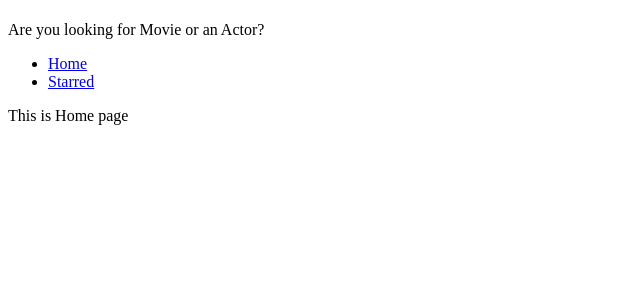
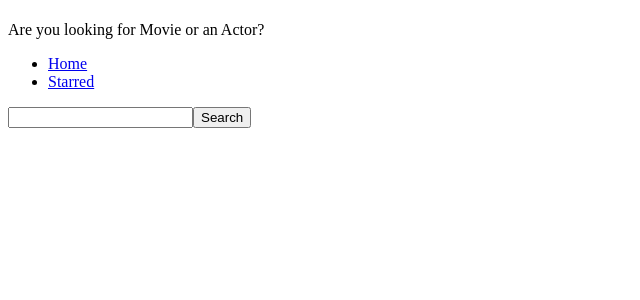
Before and after one commit to 221910313003/box-office, a React (Create React App) app: page / in a window 1280 px wide. Shown: the top 300 px of the page, without its empty margins (0-640 px from the left). Built offline with nearby package versions, Linux system fonts and the light colour scheme.

Commit message:
created input and fetch results from tv maze api

```diff
--- a/src/pages/Home.js
+++ b/src/pages/Home.js
@@ -1,6 +1,39 @@
-import React from 'react';
+import React, { useState } from 'react';
 import MainPageLayout from '../components/MainPageLayout';
 
 export const Home = () => {
-  return <MainPageLayout>This is Home page</MainPageLayout>;
+  const [input, setinput] = useState('');
+
+  const onSearch = () => {
+    // https://api.tvmaze.com/search/shows?q=men
+    fetch(`https://api.tvmaze.com/search/shows?q=${input}`)
+      .then(r => r.json())
+      .then(result => {
+        console.log(result);
+      });
+  };
+
+  const onINputChange = ev => {
+    setinput(ev.target.value);
+  };
+
+  const onKeyDown = ev => {
+    if (ev.keyCode === 13) {
+      onSearch();
+    }
+  };
+
+  return (
+    <MainPageLayout>
+      <input
+        type="text"
+        onChange={onINputChange}
+        onKeyDown={onKeyDown}
+        value={input}
+      />
+      <button tupe="button" onClick={onSearch}>
+        Search
+      </button>
+    </MainPageLayout>
+  );
 };
```
Also changed, not shown: 1 other file (tests, documents, lock files or other folders).
